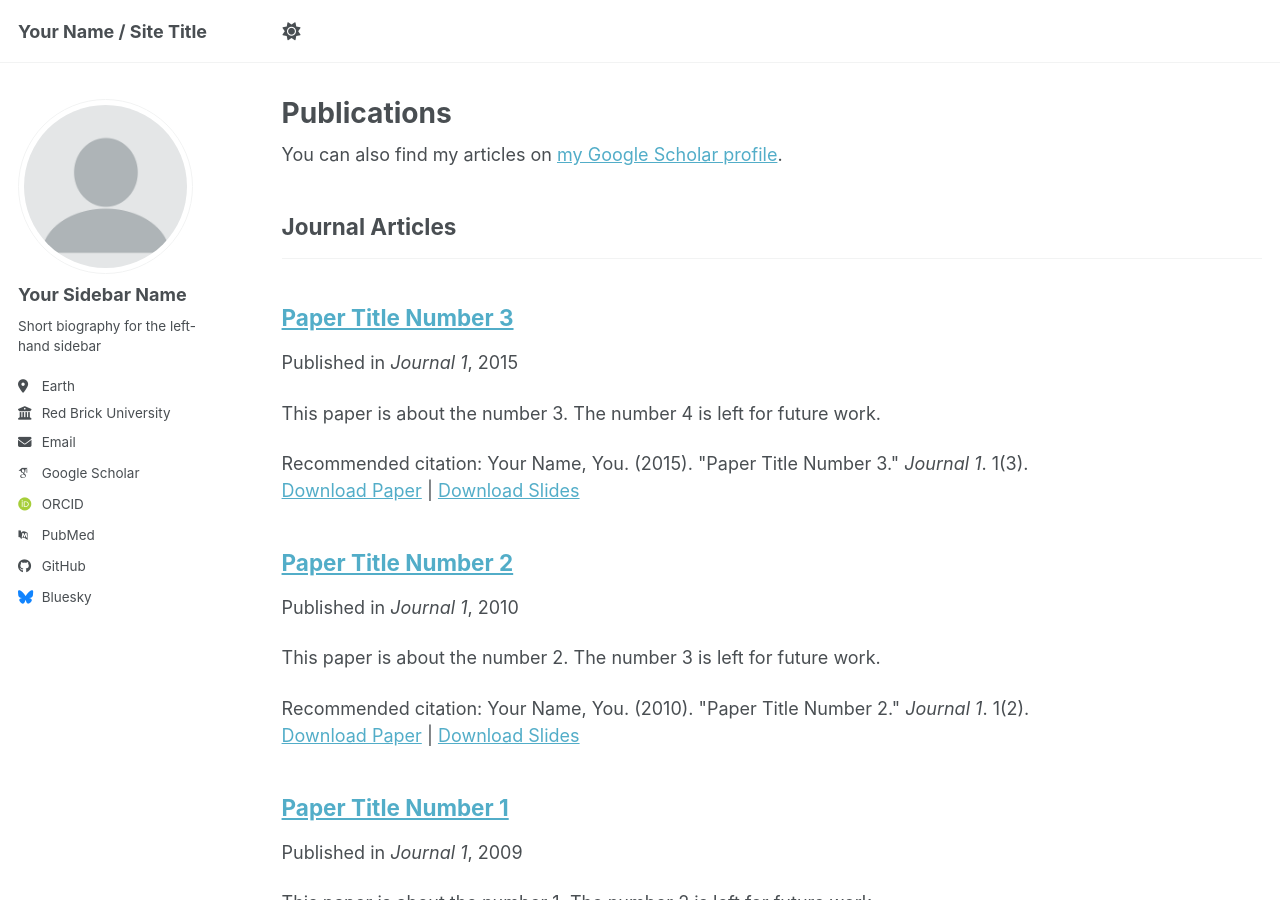
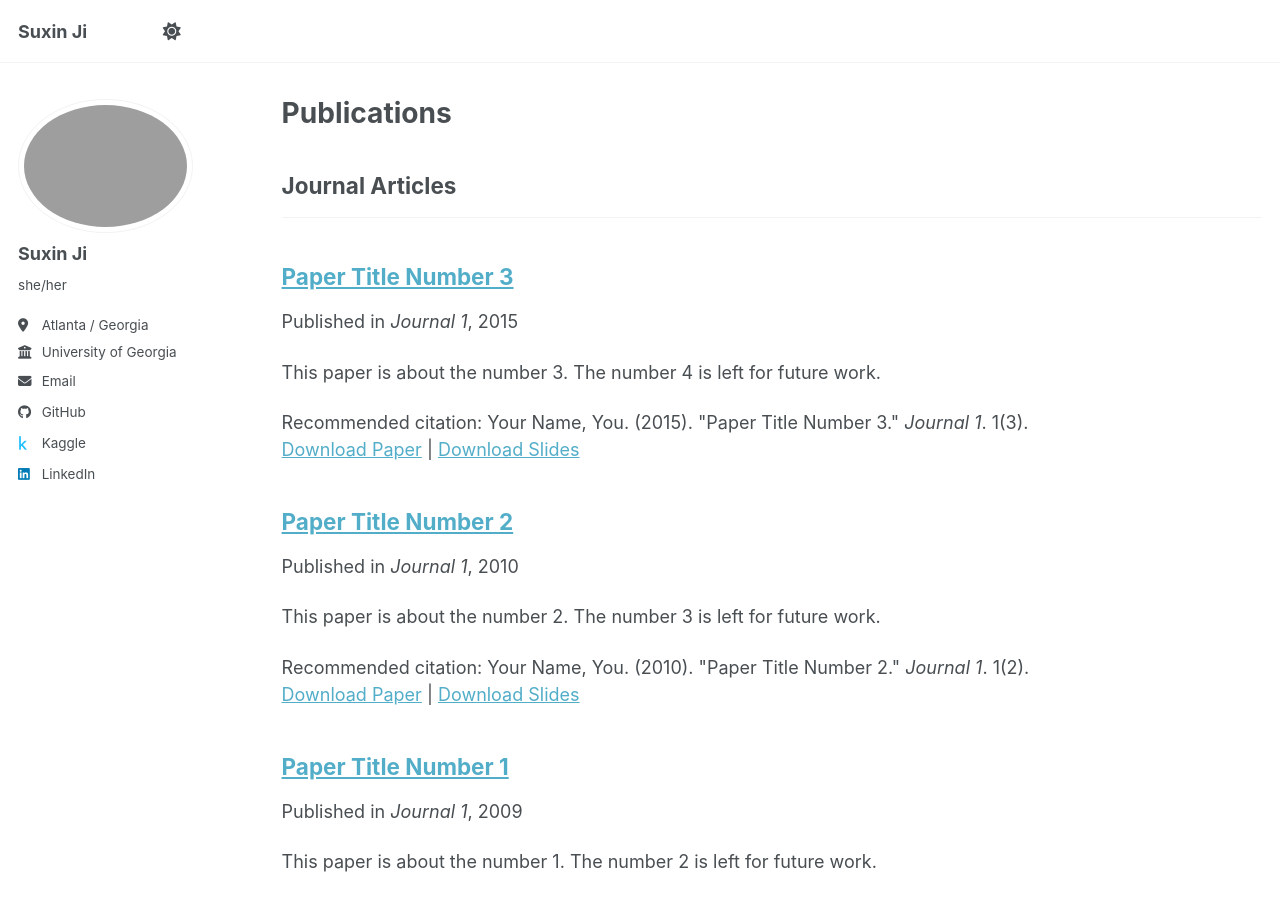
Before and after one commit to suxinji/suxinji.github.io, a Jekyll site: the page built from _pages/publications.html, in a window 1280 px wide and 900 px high. Built offline with Jekyll 4.4.1, drawn with Linux system fonts in a browser that asks for light colours; some web fonts are replaced; a script bundle is joined from its source files by our own code; library files that are not in the unit come from our copies.

Commit message:
Update _config.yml

```diff
--- a/_config.yml
+++ b/_config.yml
@@ -9,55 +9,50 @@
 # Basic Site Settings
 locale                   : "en-US"
 site_theme               : "default" # The available themes options are "default", "air", "sunrise", "mint", "dirt" and "contrast"
-title                    : "Your Name / Site Title"
+title                    : "Suxin Ji"
 title_separator          : "-"
-name                     : &name "Your Name"
-description              : &description "Your Name's academic portfolio"   # Update this with a general description of your site, this is the default if not overridden by a page
-url                      : https://academicpages.github.io # The base hostname & protocol for your site e.g. "https://[your GitHub username].github.io",
+name                     : &name "Suxin Ji"
+description              : &description "Suxin Ji's academic portfolio"   # Update this with a general description of your site, this is the default if not overridden by a page
+url                      : https://suxinji.github.io # The base hostname & protocol for your site e.g. "https://[your GitHub username].github.io",
                                                            # or if you already have some other page hosted on Github then use "https://[your GitHub username].github.io/[Your Repo Name]"
 baseurl                  : "" # the subpath of your site, e.g. "/blog"
-repository               : "academicpages/academicpages.github.io"
+repository               : "suxinji/suxinji.github.io"
 
 # Site Author - The following control what appear as part of the author content on the side bar.
 #               If a field is blank the icon and link will not appear, otherwise it will be shown.
 #               Additional customization can be done by editing /_includes/author-profile.html
 author:
   # Biographic information
-  avatar           : "profile.png"
-  name             : "Your Sidebar Name"
-  pronouns         : # example: "she/her"
-  bio              : "Short biography for the left-hand sidebar"
-  location         : "Earth"
-  employer         : "Red Brick University"
+  avatar           : "suxin.png"
+  name             : "Suxin Ji"
+  pronouns         : "she/her"
+  bio              : ""
+  location         : "Atlanta / Georgia"
+  employer         : "University of Georgia"
   uri              : # URL
-  email            : "none@example.org"
+  email            : "suxinji@gmail.com"
 
   # Academic websites
   academia         : # URL
   arxiv            : # URL - Update with the correct link to your profile
-  googlescholar    : "https://scholar.google.com/citations?user=PS_CX0AAAAAJ"
-  inspire-hep      : # URL
+  googlescholar    : # "https://scholar.google.com/citations?user=PS_CX0AAAAAJ"
   impactstory      : # URL
-  orcid            : "https://orcid.org/yourorcidurl"
+  orcid            : # URL
   semantic         : # URL
-  ssrn             : # URL
-  pubmed           : "https://www.ncbi.nlm.nih.gov/pubmed/?term=john+snow"
+  pubmed           : # "https://www.ncbi.nlm.nih.gov/pubmed/?term=john+snow"
   researchgate     : # URL
   scopus           : # URL
-  zotero           : # URL
-
 
   # Repositories and software development
   bitbucket        : # Username - Update with your username on the site
   codepen          : # Username
   dribbble         : # Username
-  github           : "academicpages"
-  kaggle           : # Username
+  github           : "SuzieJi"
+  kaggle           : "suzieji"
   stackoverflow    : # User number or user number and name (i.e., use "1" or "1/jeff-atwood")
 
   # Social media
-  artstation       : # Username
-  bluesky          : "bsky.app" # Replace this with you Bluesky username
+  bluesky          : # "bsky.app" # Replace this with you Bluesky username
   facebook         : # Username
   flickr           : # Username
   foursquare       : # Username
@@ -66,7 +61,7 @@ author:
   keybase          : # Username
   instagram        : # Username
   lastfm           : # Username
-  linkedin         : # Username
+  linkedin         : "suxin-ji-801971185"
   mastodon         : # URL
   medium           : # URL
   pinterest        : # Username
@@ -92,7 +87,7 @@ publication_category:
     title: 'Conference Papers'
 
 # Site Settings
-teaser                   :  # filename of teaser fallback teaser image placed in /images/ for social media previews
+teaser                   :  # filename of teaser fallback teaser image placed in /images/, .e.g. "500x300.png"
 breadcrumbs              : false # true, false (default)
 words_per_minute         : 160
 future                   : true
@@ -125,7 +120,7 @@ staticman:
       options:
         format           : "iso8601" # "iso8601" (default), "timestamp-seconds", "timestamp-milliseconds"
 atom_feed:
-  hide                   : false     # change to true to hide the RSS feed in the footer
+  hide                   : true     # change to true to hide the RSS feed in the footer
   path                   : # blank (default) uses feed.xml
 
 
@@ -295,14 +290,14 @@ defaults:
 # Sass/SCSS
 sass:
   sass_dir: _sass
-  style: compressed # https://sass-lang.com/documentation/file.SASS_REFERENCE.html#output_style
+  style: compressed # http://sass-lang.com/documentation/file.SASS_REFERENCE.html#output_style
 
 
 # Outputting
 permalink: /:categories/:title/
 # paginate: 5 # amount of posts to show
 # paginate_path: /page:num/
-timezone: Etc/UTC # https://en.wikipedia.org/wiki/List_of_tz_database_time_zones
+timezone: Etc/UTC # http://en.wikipedia.org/wiki/List_of_tz_database_time_zones
 
 
 # Plugins
@@ -310,7 +305,7 @@ plugins:
   - jekyll-feed
   - jekyll-gist
   - jekyll-paginate
-  - jekyll-sitemap
+  #- jekyll-sitemap
   - jekyll-redirect-from
   - jemoji
 
@@ -319,7 +314,7 @@ whitelist:
   - jekyll-feed
   - jekyll-gist
   - jekyll-paginate
-  - jekyll-sitemap
+  #- jekyll-sitemap
   - jekyll-redirect-from
   - jemoji
 
@@ -354,8 +349,11 @@ tag_archive:
 
 
 # HTML Compression
-# - https://jch.penibelst.de/
+# - http://jch.penibelst.de/
 compress_html:
   clippings: all
   ignore:
     envs: development
+
+footer:
+  links: []
```
